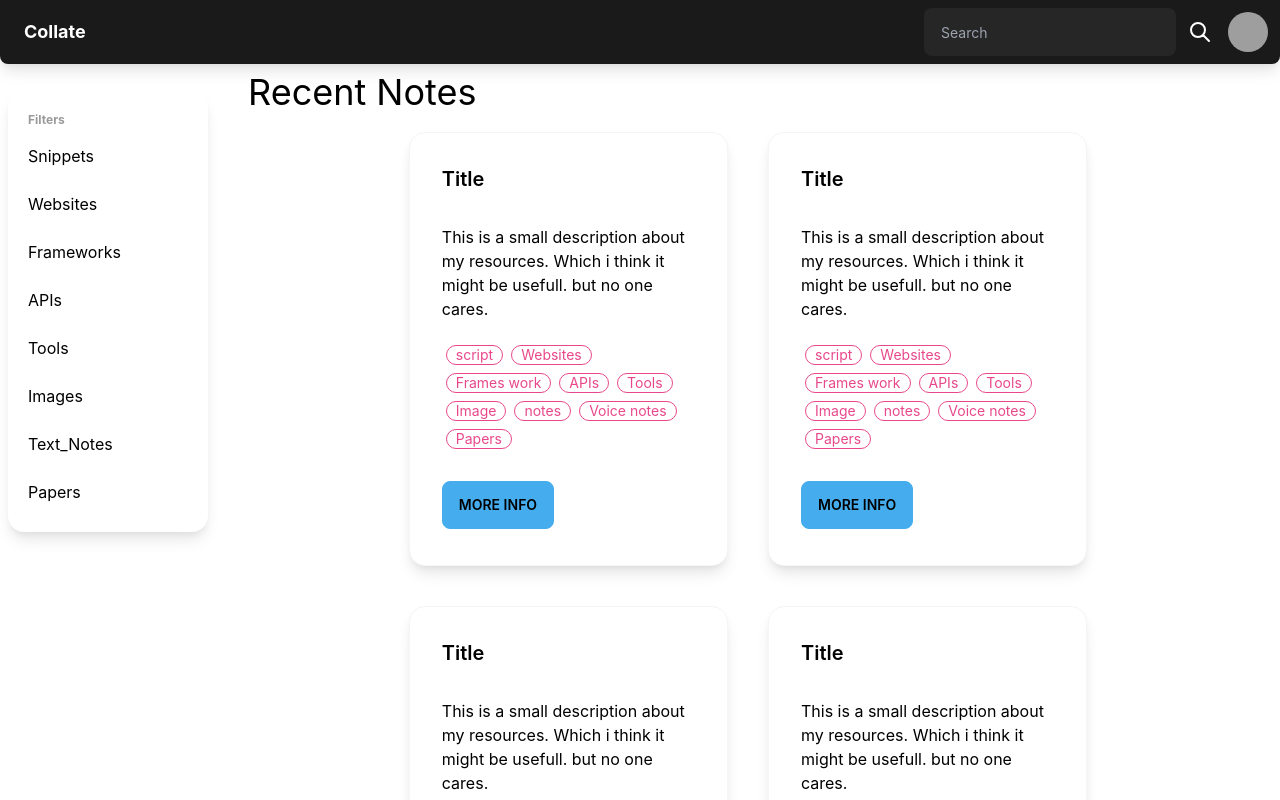
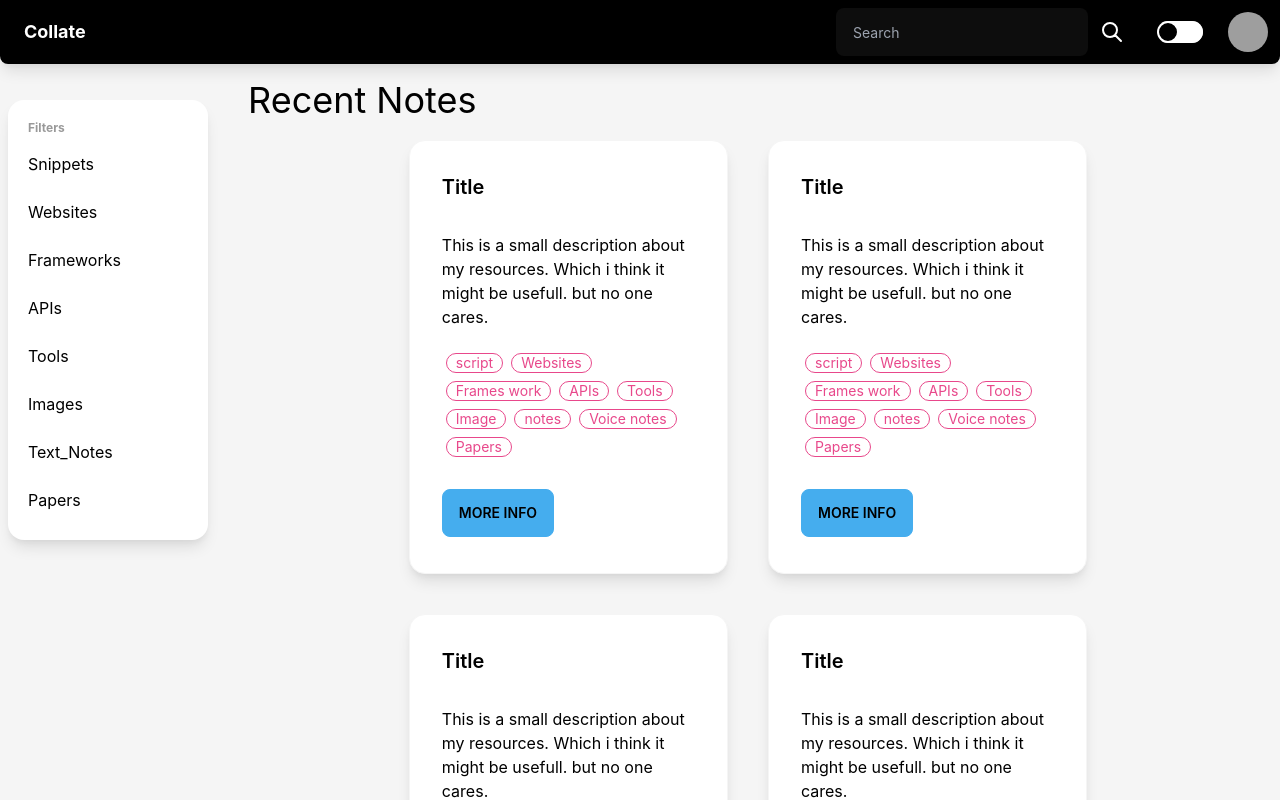
Before and after one commit to Hitansh159/Collate, a React (Create React App) app in the folder client/: page /dashboard in a window 1280 px wide. Shown: the top 800 px of the page. Built offline with nearby package versions, Linux system fonts and the light colour scheme; grey boxes are pictures that could not be loaded; what @tailwindcss/typography would draw is missing.

Commit message:
link to home page added on all page

```diff
--- a/client/src/components/dashboard/dashboard.jsx
+++ b/client/src/components/dashboard/dashboard.jsx
@@ -2,6 +2,7 @@ import React from "react";
 import Navbar from "./navbar/navbar";
 import { useState } from "react";
 import Card from "../home/card/card";
+import { useSelector } from "react-redux";
 
 const initFilters = {
   Snippets: false,
@@ -91,8 +92,11 @@ export default function Dashboard() {
     console.log(filters);
   };
 
+  const Theme = useSelector((state) => (state.Theme));
+
+
   return (
-    <>
+    <div className="bg-base-200 min-h-screen" data-theme={Theme ? 'dark' : 'ckmy'} >
       <Navbar />
       <div class="grid grid-cols-6 gap-4">
         <div class="">
@@ -123,6 +127,6 @@ export default function Dashboard() {
           </div>
         </div>
       </div>
-    </>
+    </div>
   );
 }
--- a/client/src/components/dashboard/navbar/navbar.js
+++ b/client/src/components/dashboard/navbar/navbar.js
@@ -1,12 +1,28 @@
+import { useDispatch, useSelector } from "react-redux";
+import { Link } from "react-router-dom";
+
 function Navbar() {
     var user = "Ada, Lovelace";
 
+    var toggle = useSelector((state)=>(state.Theme));
+    var dispatch = useDispatch();
+    function toggleHandler(e){
+        dispatch({type: 'toggle'});
+        console.log(toggle);
+        e.target.checked = !toggle;
+    }
+
+
     return (
-    <div class="navbar mb-2 shadow-lg bg-neutral text-neutral-content rounded-b-lg">
+        <div class="navbar sticky mb-4 top-0 z-50 shadow-lg bg-black text-neutral-content rounded-b-lg">
+
             <div class="flex-1 hidden px-2 mx-2 lg:flex">
-        <span class="text-lg font-bold">Collate</span>
+                <span class="text-lg font-bold">
+                <Link to='/'>
+                    Collate
+                    </Link>
+                </span>
             </div>
-
             <div class="flex-1 lg:flex-none">
                 <div class="form-control">
                     <input type="text" placeholder="Search" class="input input-ghost" />
@@ -14,20 +30,13 @@ function Navbar() {
             </div>
             <div class="flex-none">
                 <button class="btn btn-square btn-ghost">
-          <svg
-            xmlns="http://www.w3.org/2000/svg"
-            fill="none"
-            viewBox="0 0 24 24"
-            class="inline-block w-6 h-6 stroke-current"
-          >
-            <path
-              stroke-linecap="round"
-              stroke-linejoin="round"
-              stroke-width="2"
-              d="M21 21l-6-6m2-5a7 7 0 11-14 0 7 7 0 0114 0z"
-            ></path>
+                    <svg xmlns="http://www.w3.org/2000/svg" fill="none" viewBox="0 0 24 24" class="inline-block w-6 h-6 stroke-current">
+                        <path stroke-linecap="round" stroke-linejoin="round" stroke-width="2" d="M21 21l-6-6m2-5a7 7 0 11-14 0 7 7 0 0114 0z"></path>
                     </svg>
                 </button>
+            </div>
+            <div class="flex-none mx-5">
+                <input type="checkbox" className="toggle" onClick={toggleHandler}/>
             </div>
             <div class="flex-none">
                 <div class="avatar">
--- a/client/src/components/editor/navbar/navbar.js
+++ b/client/src/components/editor/navbar/navbar.js
@@ -1,4 +1,5 @@
 import { useDispatch, useSelector } from "react-redux";
+import { Link } from "react-router-dom";
 
 function Navbar() {
     var user = "Ada, Lovelace";
@@ -17,7 +18,9 @@ function Navbar() {
 
             <div class="flex-1 hidden px-2 mx-2 lg:flex">
                 <span class="text-lg font-bold">
+                <Link to='/'>
                     Collate
+                    </Link>
                 </span>
             </div>
             <div class="flex-1 lg:flex-none">
--- a/client/src/components/home/card/card.js
+++ b/client/src/components/home/card/card.js
@@ -1,7 +1,7 @@
 function Card({ title, description, tags }) {
 
     return (
-        <div class="card lg:card-side bordered w-30p min-h-1/6 shadow-lg m-5 bg-base-100" >
+        <div class="card lg:card-side bordered w-30p min-h-1/6 shadow-lg m-5 bg-base-100 " >
             <div class="card-body">
                 <h2 class="card-title">{title}</h2>
                 <p class="my-5">{description}</p>
--- a/client/src/components/home/home.js
+++ b/client/src/components/home/home.js
@@ -2,6 +2,7 @@ import React from "react";
 import Navbar from "./navbar/navbar";
 import Card from "./card/card";
 import { useDispatch, useSelector } from "react-redux";
+import { Link } from "react-router-dom";
 
 export default function Home() {
   var feeds = {
@@ -75,6 +76,11 @@ export default function Home() {
 
   const Theme = useSelector((state) => (state.Theme));
 
+  if(Theme)
+   document.documentElement.classList.add('dark');
+  else
+    document.documentElement.classList.remove('dark');
+
   return (
     <div className="bg-base-200 min-h-full" data-theme={Theme ? 'dark' : 'ckmy'} >
       <Navbar />
@@ -86,12 +92,12 @@ export default function Home() {
         <div class="text-center hero-content text-neutral-content">
           <div class="max-w-md">
             <h1 class="mb-5 text-5xl font-bold">
-              Hello there
+              Collate your Notes there
             </h1>
             <p class="mb-5">
-              Provident cupiditate voluptatem et in. Quaerat fugiat ut assumenda excepturi exercitationem quasi. In deleniti eaque aut repudiandae et a id nisi.
+              description goes here
             </p>
-            <button class="btn btn-primary">Get Started</button>
+            <Link to='/login' class="btn btn-primary">Get Started</Link>
           </div>
         </div>
       </div>
--- a/client/src/components/login/login.jsx
+++ b/client/src/components/login/login.jsx
@@ -1,7 +1,7 @@
 import React, { useEffect } from "react";
 import SawoLogin from "sawo-react";
 import { setLogin } from "../../actions/user";
-
+import Navbar from "../home/navbar/navbar";
 import { useHistory } from "react-router-dom";
 
 const LoginPage = () => {
@@ -21,8 +21,12 @@ const LoginPage = () => {
   };
 
   return (
-    <div className="w-96 mt-10 m-auto ">
-      <SawoLogin config={sawoConfig} />
+    <div className="min-h-screen">
+      <Navbar />
+      <div className="w-96 mt-10 m-auto flex flex-col items-center min-h-full">
+
+        <SawoLogin config={sawoConfig} className="self-center" />
+      </div>
     </div>
   );
 };
```
Lines whose indentation alone changed are shown as unchanged.
